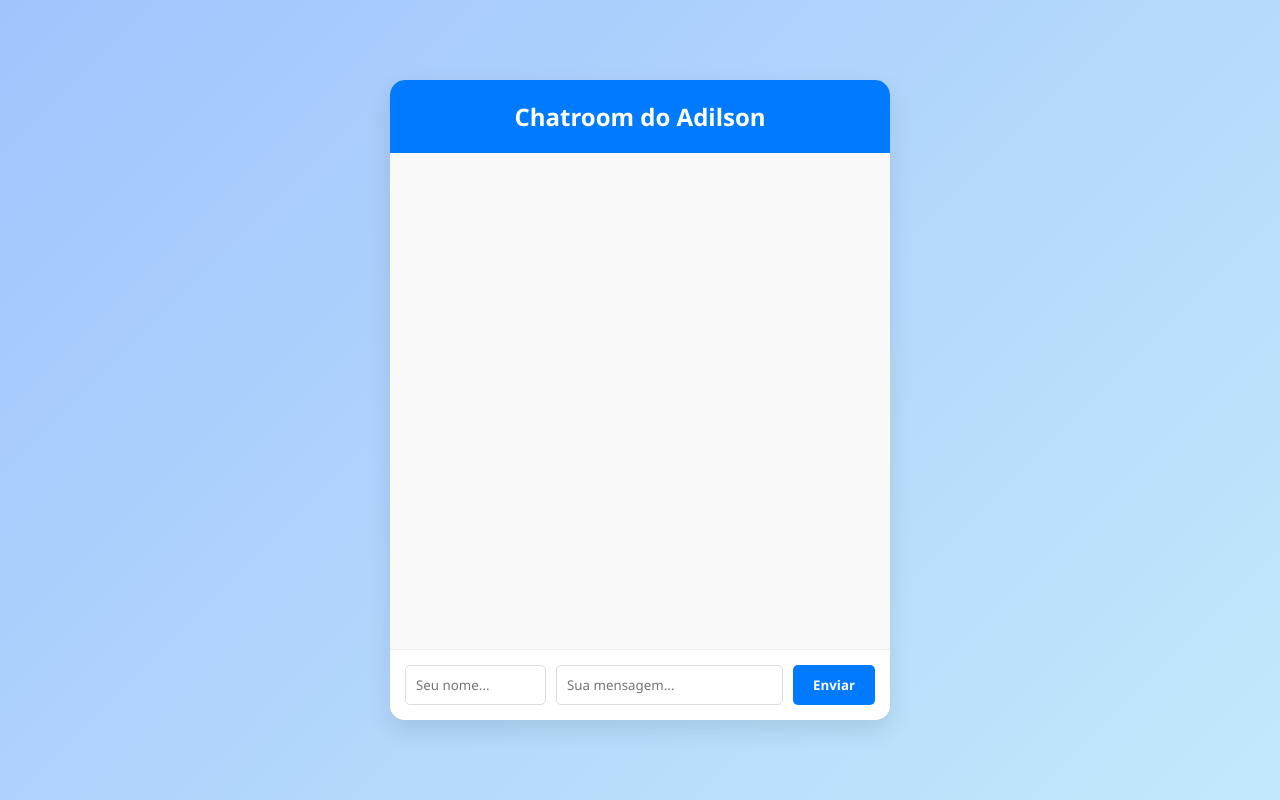
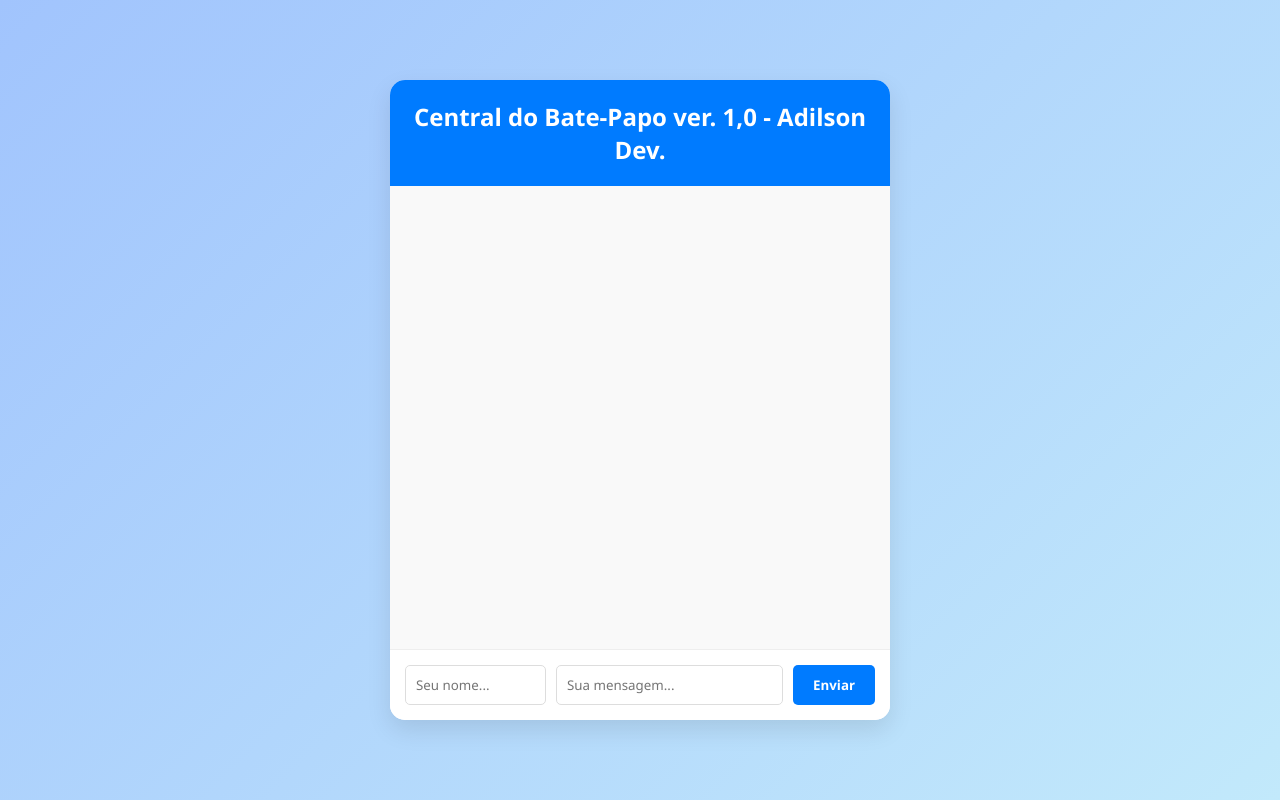
Before and after one commit to adilson-fox/chat-frontend, a website: page index.html in a window 1280 px wide. Drawn offline with nearby package versions, Linux system fonts and the light colour scheme; no server answers.

Commit message:
Update chatroom title in index.html

```diff
--- a/index.html
+++ b/index.html
@@ -9,7 +9,7 @@
 <body>
 
     <div class="chat-container">
-        <h1>Chatroom do Adilson </h1>
+        <h1>Central do Bate-Papo ver. 1,0 - Adilson Dev.  </h1>
 
         <div id="messages-display" class="messages-display"></div>
 
```
